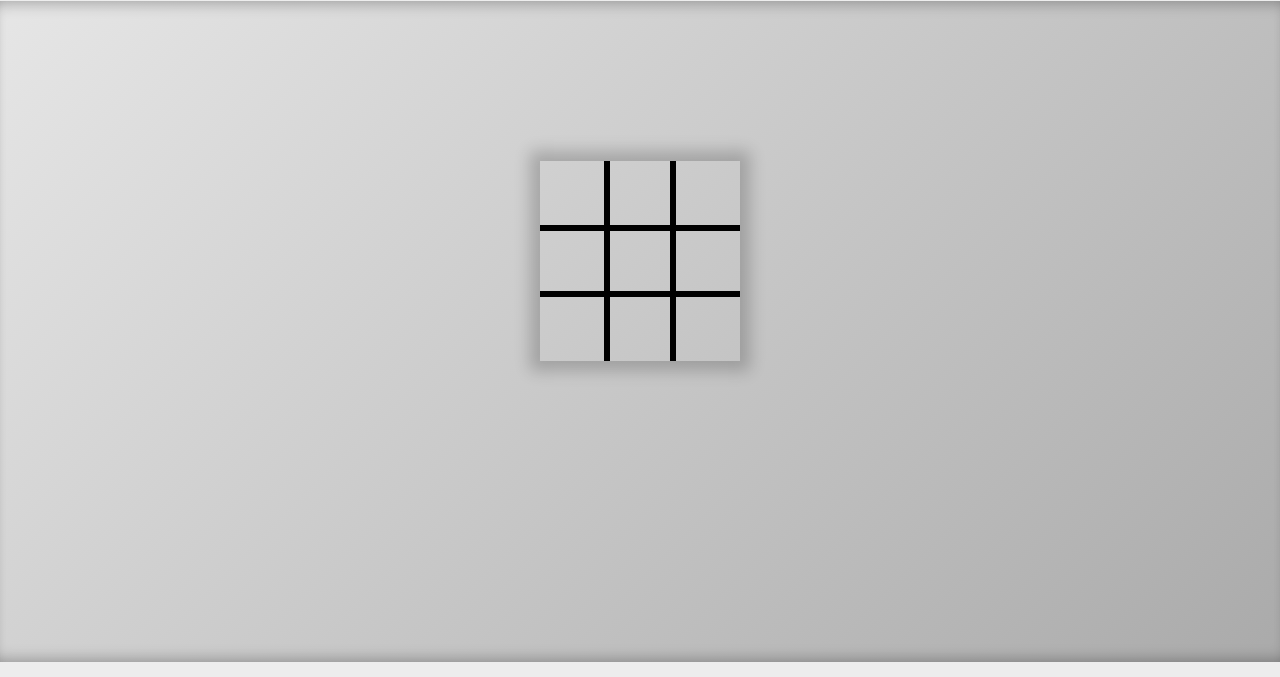
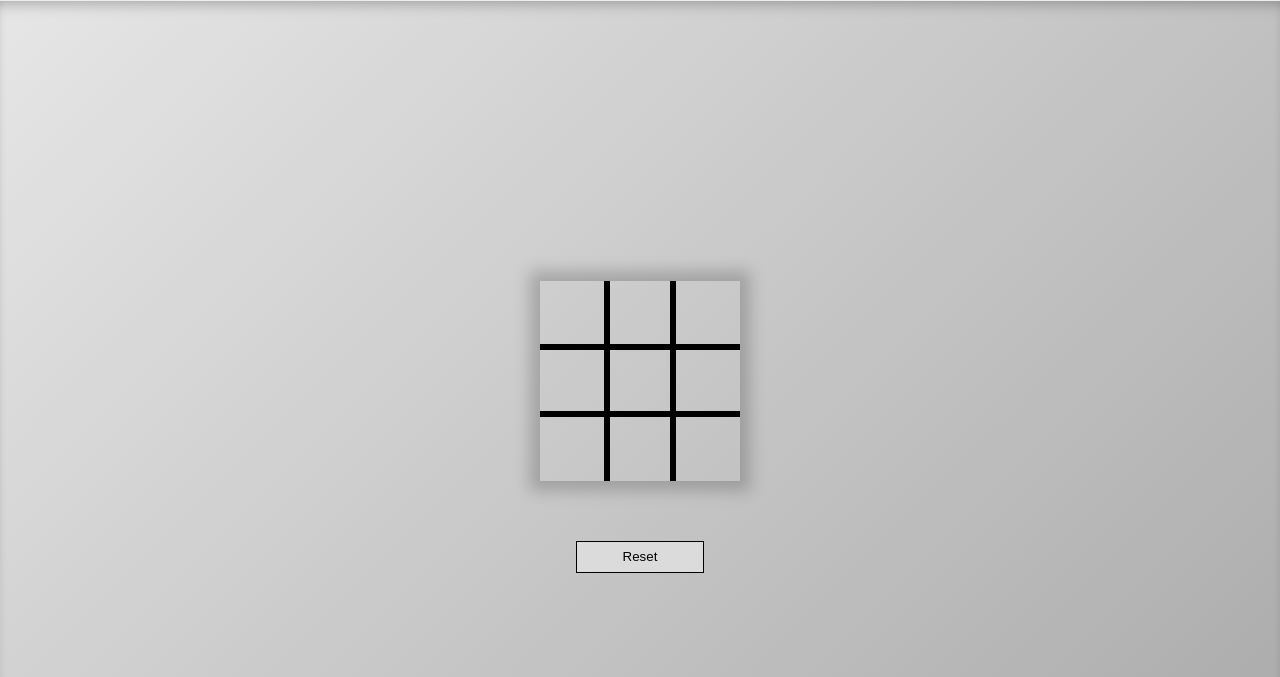
Before and after one commit to clone137/odin-ticTacToe, a plain HTML site: page index.html in a window 1280 px wide. Shown: the part 79-756 px from the top of the page. Drawn offline with Linux system fonts and the light colour scheme.

Commit message:
added status message and reset button

```diff
--- a/index.html
+++ b/index.html
@@ -22,6 +22,7 @@
         <h1>The Odin Project: Tic Tac Toe</h1>
       </div>
       <div class="main">
+        <div id="statusMessage"><h1>&nbsp;</h1></div>
         <div class="container">
           <div id="TL" class="cell top left"></div>
           <div id="TC" class="cell top center"></div>
@@ -35,7 +36,7 @@
           <div id="BC" class="cell bottom center"></div>
           <div id="BR" class="cell bottom right"></div>
         </div>
-        <div id="statusMessage"></div>
+        <div id="resetDiv"><button id="resetButton">Reset</button></div>
       </div>
       <div class="footer">
         <!-- <h3>Copyright © 2022 clone137</h3> -->
--- a/style.css
+++ b/style.css
@@ -90,6 +90,27 @@ body {
     inset 0px -12px 15px -10px rgba(0, 0, 0, 0.3);
 }
 
+#statusMessage {
+  padding: 20px 0;
+}
+
+#resetDiv {
+  padding: 60px 0;
+}
+
+#resetButton {
+  width: 128px;
+  height: 32px;
+  border: 1px solid #000;
+  background-color: rgba(230, 230, 230, 0.7);
+  transition-duration: 0.1s;
+}
+
+#resetButton:hover {
+  box-shadow: 0 12px 16px 0 rgba(0, 0, 0, 0.24),
+    0 17px 50px 0 rgba(0, 0, 0, 0.19);
+}
+
 .footer {
   display: flex;
   justify-content: center;
```
